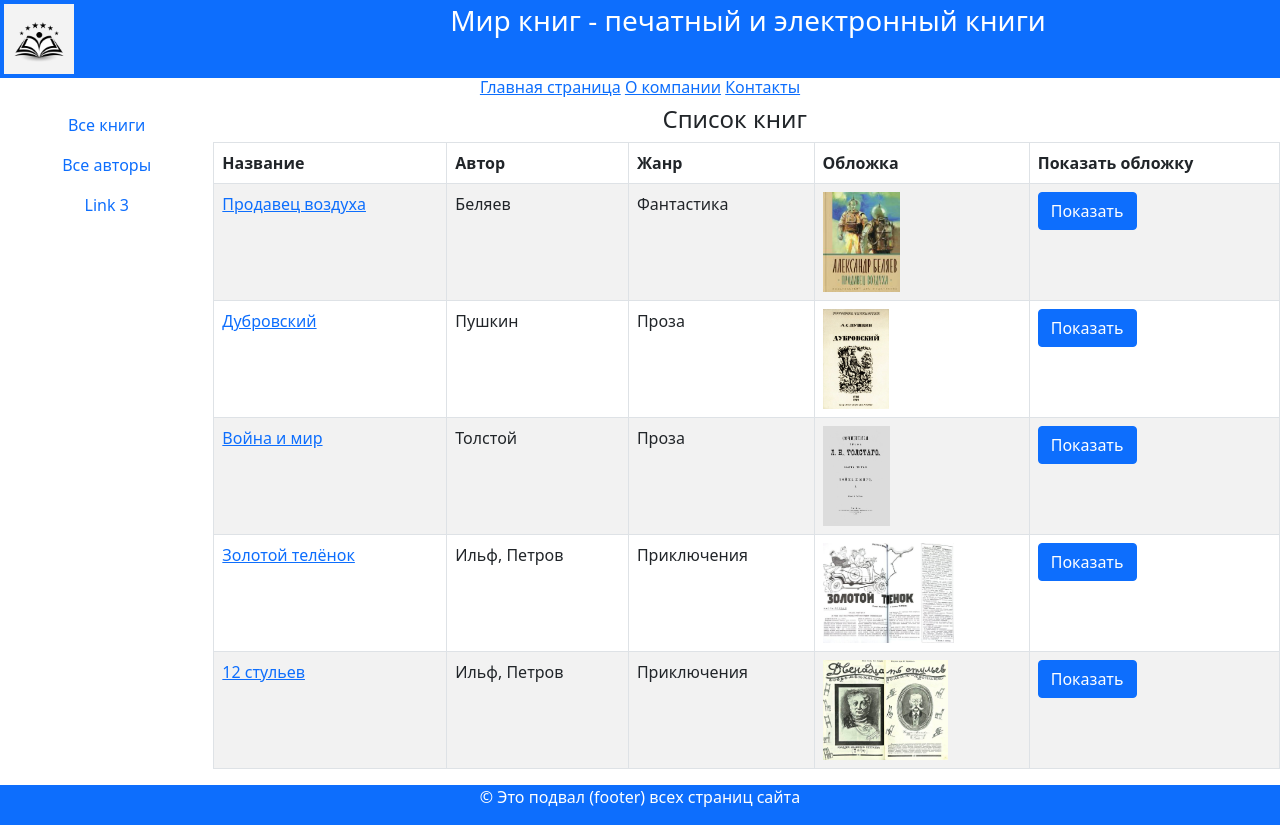
After one commit to BotalovSerg/bootstrap-and-django, a Django app: page /books/ in a window 1280 px wide. The commit adds this page. Run offline with Django 5.2, Linux system fonts and the light colour scheme; data comes from the database, SQL or seed files in the repository; some libraries are stand-ins or nearby versions.

Commit message:
add view BookListView

```diff
--- a/mysite/catalog/templates/catalog/base.html
+++ b/mysite/catalog/templates/catalog/base.html
@@ -41,7 +41,7 @@
       <div class="col-2">
         {% block sidebar %}
         <nav class="nav flex-column">
-          <a class="nav-link" href="{% url 'index' %}">Все книги</a>
+          <a class="nav-link" href="{% url 'books' %}">Все книги</a>
           <a class="nav-link" href="{% url 'index' %}">Все авторы</a>
           <a class="nav-link" href="{% url 'index' %}">Link 3</a>
         </nav>
--- /dev/null
+++ b/mysite/catalog/templates/catalog/book_list.html
@@ -0,0 +1,34 @@
+{% extends "catalog/base.html" %}
+{% block title %}Список книг{% endblock %}
+
+{% block content %}
+<div class="row text-center text-dark lh-2">
+  <h4>Список книг</h4>
+</div>
+{% if books %}
+<table class="table table-striped table-bordered text-start">
+  <thead>
+    <tr>
+      <th>Название</th>
+      <th>Автор</th>
+      <th>Жанр</th>
+      <th>Обложка</th>
+      <th>Показать обложку</th>
+    </tr>
+  </thead>
+  <tbody>
+    {% for book in books %}
+    <tr>
+      <td><a href="{{book.pk}}">{{book.title}}</a></td>
+      <td>{{book.display_author}}</td>
+      <td>{{book.genre}}</td>
+      <td><img src="{{book.photo.url}}" alt="connect" style="max-height: 100px;"></td>
+      <td><a href="{{book.photo.url}}" class="btn btn-primary" target="_blank">Показать</a></td>
+    </tr>
+    {% endfor %}
+  </tbody>
+</table>
+{% else %}
+<p>В базе данных нет книг</p>
+{% endif %}
+{% endblock %}
--- a/mysite/catalog/urls.py
+++ b/mysite/catalog/urls.py
@@ -4,4 +4,5 @@ from . import views
 
 urlpatterns = [
     path("", views.index, name="index"),
+    path("books/", views.BookListView.as_view(), name="books"),
 ]
--- a/mysite/catalog/views.py
+++ b/mysite/catalog/views.py
@@ -1,5 +1,6 @@
 from django.shortcuts import render
 from django.http import HttpRequest, HttpResponse
+from django.views.generic import ListView
 
 from .models import Book, Author, BookInstance
 
@@ -23,3 +24,8 @@ def index(request: HttpRequest) -> HttpResponse:
         "num_authors": num_authors,
     }
     return render(request, "catalog/index.html", context=context)
+
+
+class BookListView(ListView):
+    model = Book
+    context_object_name = "books"
```
